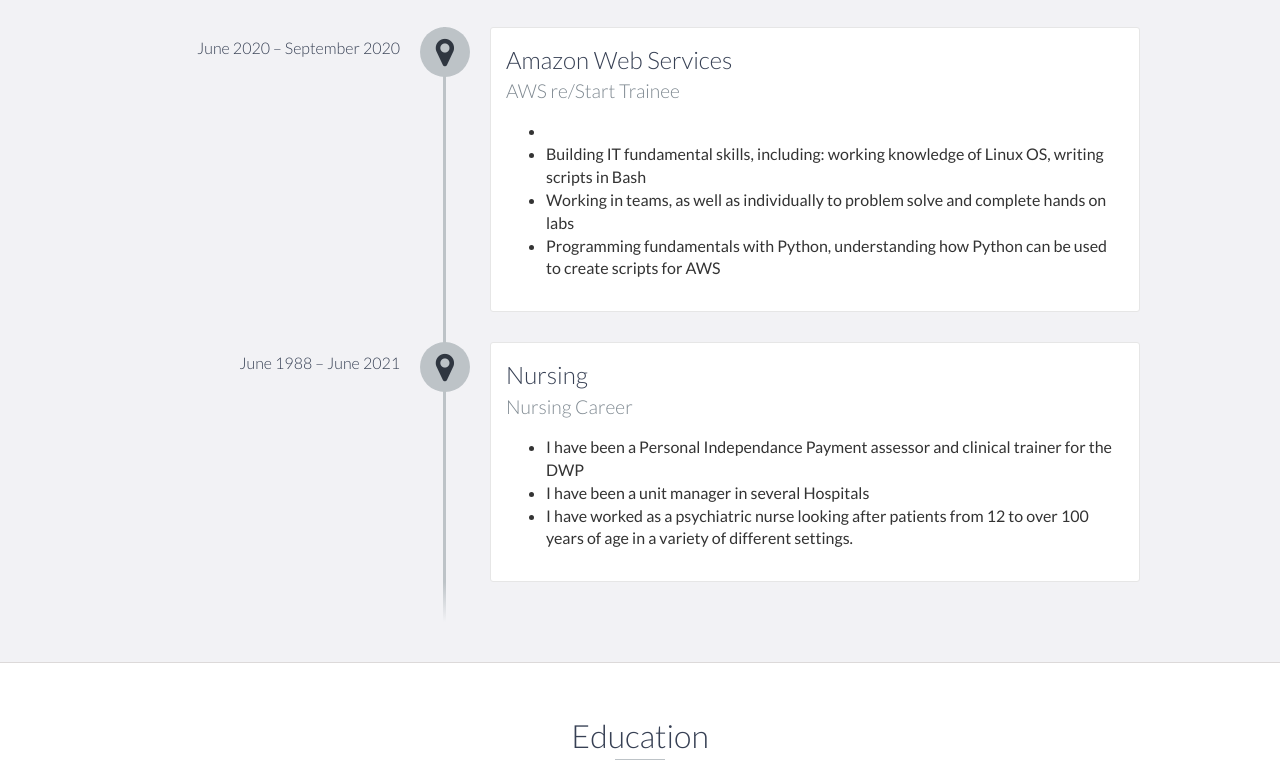
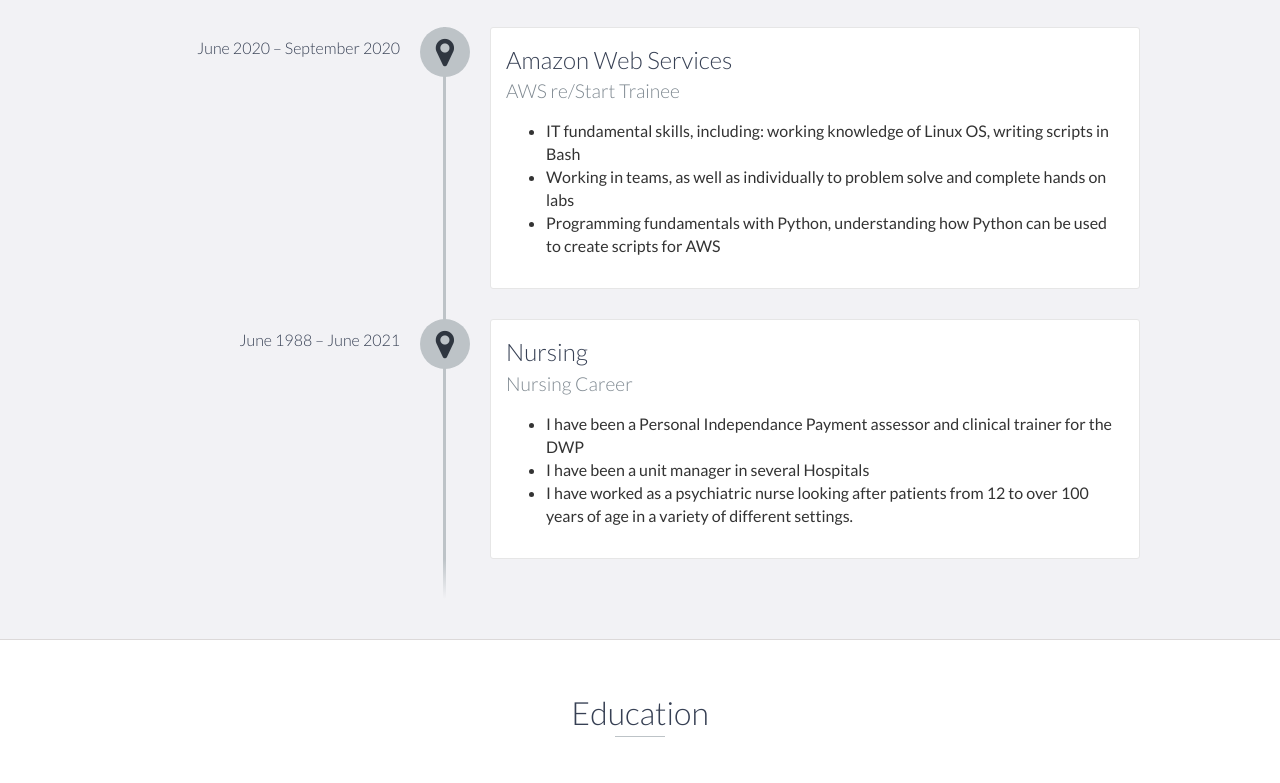
Before and after one commit to GaryCReed/GaryCReed.github.io, a website: page index.html in a window 1280 px wide. Shown: the part 1280-2063 px from the top of the page. Drawn offline with nearby package versions, Linux system fonts and the light colour scheme.

Commit message:
Update index.html

```diff
--- a/index.html
+++ b/index.html
@@ -92,8 +92,8 @@
                 <h3>Amazon Web Services</h3>
                 <h4>AWS re/Start Trainee</h4>
                  <ul>
-                    <li I am skilled in the application of the core AWS services in the area of compute, storage and networking, including EC2, S3, IAM, VPC, Lambda, Cloud Formation, RDS and Route 53</li>
-                    <li>Building IT fundamental skills, including: working knowledge of Linux OS, writing scripts in Bash</li>
+                    <liI am skilled in the application of the core AWS services in the area of compute, storage and networking, including EC2, S3, IAM, VPC, Lambda, Cloud Formation, RDS and Route 53</li>
+                    <li>IT fundamental skills, including: working knowledge of Linux OS, writing scripts in Bash</li>
                     <li>Working in teams, as well as individually to problem solve and complete hands on labs</li>
                     <li>Programming fundamentals with Python, understanding how Python can be used to create scripts for AWS</li>
                 </ul>
```
